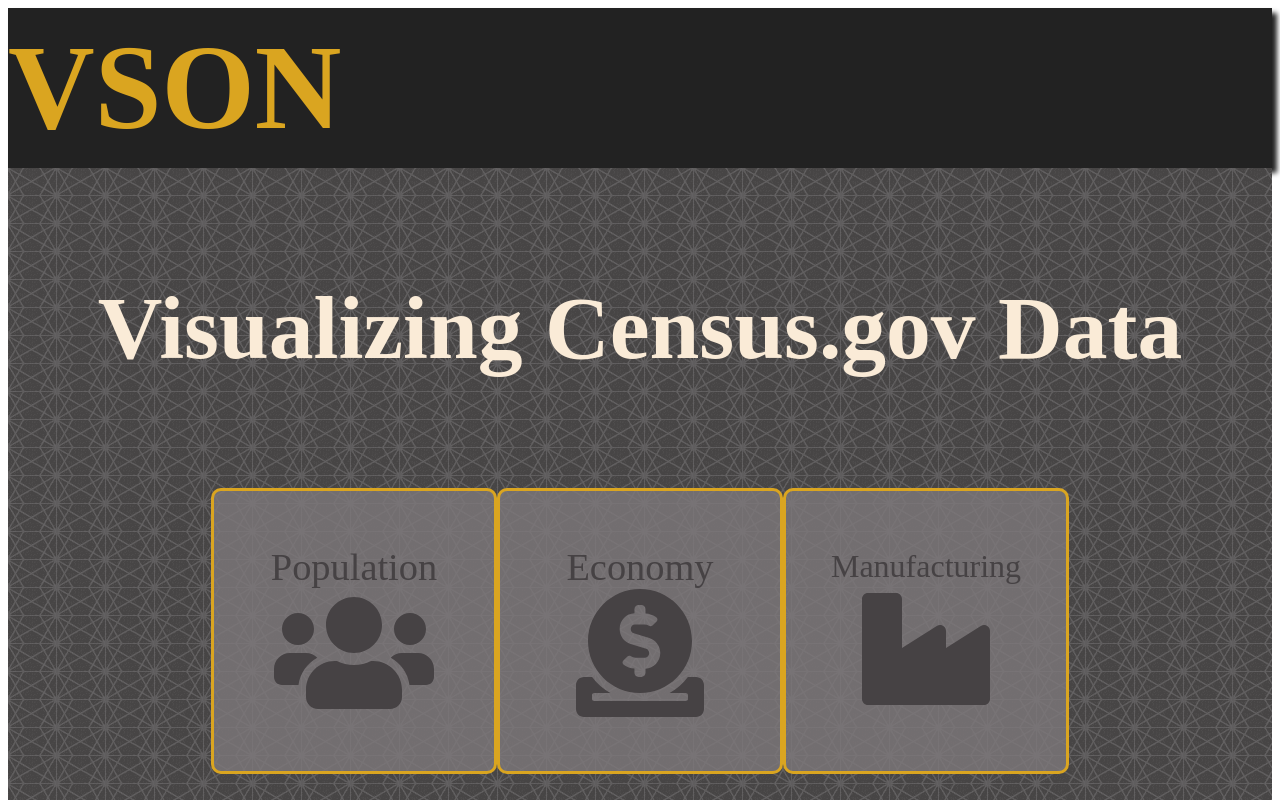
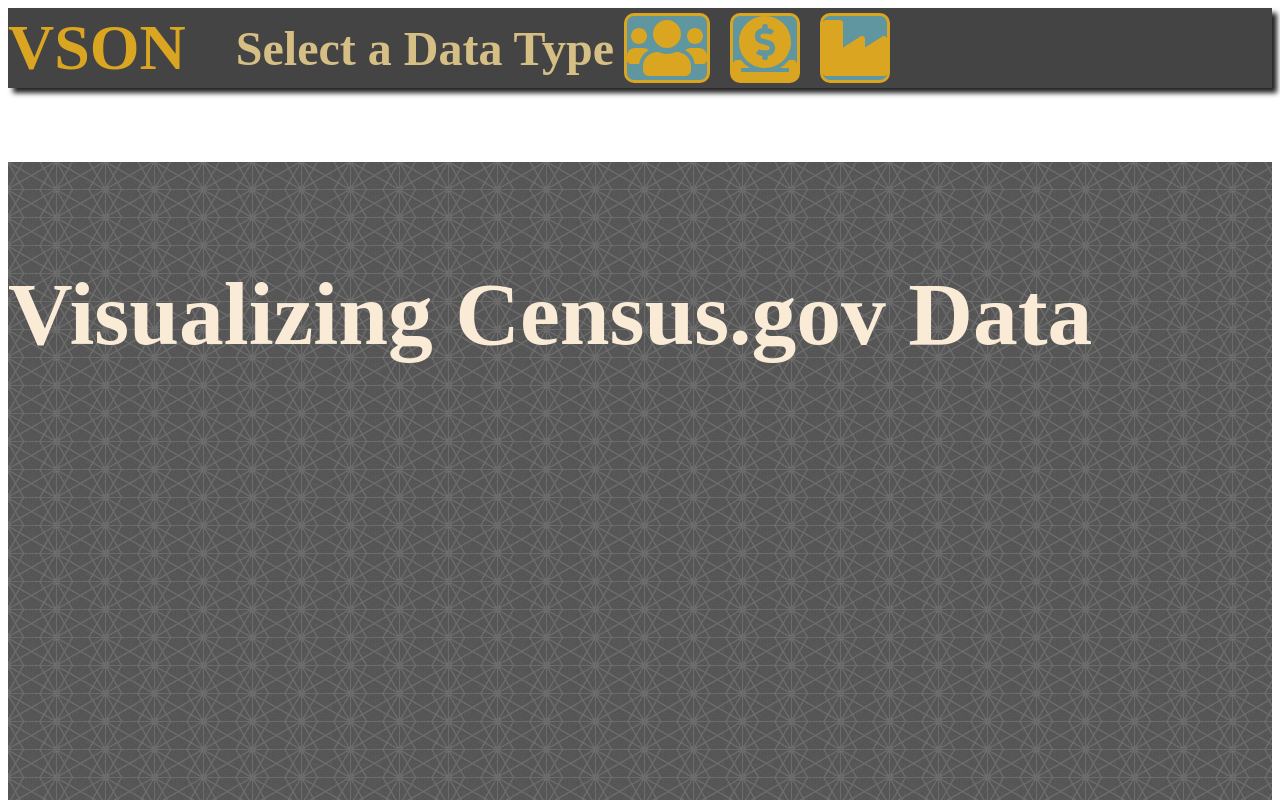
Before and after one commit to M-garrigan/3-Reducers, a React app: page / in a window 1280 px wide. Shown: the top 800 px of the page. Built offline with nearby package versions, Linux system fonts and the light colour scheme; the HTML template or start-up script is replaced by a standard one.

Commit message:
Remake of Main Banner.
Moved the methods and icons from the main body(splash page) to
the main banner.
Added some stylings.
This still needs tooltips on hover for the icons that float right.

```diff
--- a/src/components/App.jsx
+++ b/src/components/App.jsx
@@ -8,7 +8,7 @@
 export default class App extends React.Component {
 
   state = {
-      dataSet: 'none'
+      dataSet: 'Select a Data Type'
     }
 
   handleDataSetChange = (e, name) => {
@@ -18,18 +18,20 @@
 
   resetStateToRenderHome = e => {
     e.preventDefault();
-    this.setState({ dataSet: 'none' })
+    this.setState({ dataSet: 'Select a Data Type' })
   }
 
   render() {
 
     return (
       <div className='main_wrapper'>
-        <Banner dataSet={this.state.dataSet}/>
-        <Main
+        <Banner
           dataSet={this.state.dataSet}
           handleDataSetChange={this.handleDataSetChange}
           resetStateToRenderHome={this.resetStateToRenderHome}
+        />
+        <Main
+          dataSet={this.state.dataSet}
         />
       </div>
     );
--- a/src/components/Banner.jsx
+++ b/src/components/Banner.jsx
@@ -1,37 +1,67 @@
 
 import React from 'react';
+import { FontAwesomeIcon } from '@fortawesome/react-fontawesome';
+import { faUsers, faDonate, faIndustry } from '@fortawesome/free-solid-svg-icons';
 import '../styles/Banner.css';
 
-class Banner extends React.Component {
+const Banner = (props) => {
 
-  state = {}
+  return (
+    <div className='banner-wrapper'>
 
+      <div className="text-left">
+        <h2
+          className="banner-logo"
+          onClick={e => props.resetStateToRenderHome(e)}
+        >VSON</h2>
+        <h3 className="data-type">
+          {props.dataSet}
+        </h3>
+      </div>
 
-  seedInitData = (e) => {
-    e.preventDefault();
-    axios.get('/seed')
-      .catch( err => console.log(err))
-  }
+      <div className="icons-right">
+        <div
+          className="pop-category data-category"
+          value='Population'
+          onClick={e => props.handleDataSetChange(e, 'Population')}
+        >
+          <span className="icon-span">
+            <FontAwesomeIcon
+              size='4x'
+              icon={faUsers}
+            />
+          </span>
+        </div>
 
-  render() {
+        <div
+          className="econ-category data-category"
+          value='Economy'
+          onClick={e => props.handleDataSetChange(e, 'Economy')}
+        >
+          <span className="icon-span">
+            <FontAwesomeIcon
+              size='4x'
+              icon={faDonate}
+            />
+          </span>
+        </div>
 
-    if (this.props.dataSet === 'none') {
-      return (
-        <div className='banner_wrapper'>
-          <h2 className="banner_logo">VSON</h2>
+        <div
+          className="manuf-category data-category"
+          value='Manufacturing'
+          onClick={e => props.handleDataSetChange(e, 'Manufacturing')}
+        >
+          <span className="icon-span">
+            <FontAwesomeIcon
+              size='4x'
+              icon={faIndustry}
+            />
+          </span>
         </div>
-      )
-    } else {
-      return (
-        <div className='banner_wrapper'>
-          <h2 className="banner_logo" onClick={(e) => resetStateToRenderHome(e)}>VSON</h2>
-          <h3 className="dataType_logo">
-            {this.props.dataSet}
-          </h3>
-        </div>
-      )
-    }
-  }
+
+      </div>
+    </div>
+  )
 }
 
 export default Banner;
--- a/src/components/Main.jsx
+++ b/src/components/Main.jsx
@@ -3,11 +3,8 @@
 import PopulationChart from './PopulationChart/PopulationChart.jsx';
 import EconomyChart from './EconomyChart/EconomyChart.jsx';
 import ManufacturingChart from './ManufacturingChart/ManufacturingChart.jsx';
-import { FontAwesomeIcon } from '@fortawesome/react-fontawesome';
-import { faUsers, faDonate, faIndustry } from '@fortawesome/free-solid-svg-icons';
 
 import '../styles/Main.css';
-
 
 export default class Main extends React.Component {
   state = {
@@ -26,69 +23,12 @@
       return (<ManufacturingChart />)
     } else {
         return (
-          <div className="select_a_category">
-
-            <h2 className="select_a_category_header">
+          <div className="splash-wrapper">
+            <h2 className="splash-text">
               Visualizing Census.gov Data
             </h2>
-
-            <div className="data_category_wrapper">
-              <div
-                className="pop_category data_category"
-                value='Population'
-                onClick={e => this.props.handleDataSetChange(e, 'Population')}
-              >
-                <div className="data_category_title">
-                  Population
-                </div>
-                <span className="icon_span">
-                  <FontAwesomeIcon
-                    className='icon'
-                    color='rgb(70, 66, 68)'
-                    size='8x'
-                    icon={faUsers}
-                  />
-              </span>
-              </div>
-
-              <div
-                className="econ_category data_category"
-                value='Economy'
-                onClick={e => this.props.handleDataSetChange(e, 'Economy')}
-              >
-                <div className="data_category_title">
-                  Economy
-                </div>
-                <span className="icon_span">
-                  <FontAwesomeIcon
-                    className='icon'
-                    color='rgb(70, 66, 68)'
-                    size='8x'
-                    icon={faDonate}
-                  />
-              </span>
-              </div>
-
-              <div
-                className="manuf_category data_category"
-                value='Manufacturing'
-                onClick={e => this.props.handleDataSetChange(e, 'Manufacturing')}
-              >
-                <div className="manuf_category_title">
-                  Manufacturing
-                </div>
-                <span className="icon_span" value='Manufacturing'>
-                  <FontAwesomeIcon
-                    className='icon'
-                    color='rgb(70, 66, 68)'
-                    size='8x'
-                    icon={faIndustry}
-                  />
-                </span>
-                </div>
-              </div>
           </div>
             )
           }
-        }
+  }
 }
--- a/src/components/PopulationChart/PopulationChart.jsx
+++ b/src/components/PopulationChart/PopulationChart.jsx
@@ -25,7 +25,6 @@
   }
 
   handleSortBy = event => {
-    console.log('sort:')
     event.preventDefault();
     this.setState({
       sortBy: event.target.value
@@ -70,6 +69,7 @@
         })
         .catch(error => console.error('Error retrieving list of available states:', error));
     }
+
     return (
       <div className='population_chart_wrapper'>
         <SubBanner />
--- a/src/components/SubBanner.jsx
+++ b/src/components/SubBanner.jsx
@@ -11,24 +11,28 @@
     super(props)
   }
 
+
   render() {
     return (
       <div className="subBanner_wrapper">
         <div className="icon_group">
 
+          <div className="chart-group">
             <span className="icon_span">
               <FontAwesomeIcon
-              className='icon'
-              color='#444'
+                className='sub-icon'
                 size='3x'
                 icon={faChartBar}
               />
             </span>
+            <span className="chart-title">Bar</span>
+          </div>
+
 
           <span className="icon_span">
             <FontAwesomeIcon
-              className='icon'
-              color='#444'
+              className='sub-icon'
+
               size='3x'
               icon={faChartPie}
             />
--- a/src/styles/App.css
+++ b/src/styles/App.css
@@ -12,17 +12,3 @@
   padding: 150px 0 0 200px;
   text-shadow: 5px 5px 5px black;
 }
-
-.explore_button {
-  border: 3px solid  rgb(131, 196, 196);
-  border-radius: 4px;
-  color: rgb(131, 196, 196);
-  display: inline-block;
-  font-size: 12vw;
-  margin: 0 0 0 50%;
-  padding: 30px;
-  text-shadow: 5px 5px 5px black;
-}
-.main_wrapper {
-  background: rgb(216, 213, 213);
-}
--- a/src/styles/Banner.css
+++ b/src/styles/Banner.css
@@ -1,23 +1,43 @@
 
-.banner_wrapper {
+.banner-wrapper {
   align-items: center;
-  background: #222222;
+  background: #444;
   box-shadow: 5px 5px 5px rgb(35, 35, 35);
   display: flex;
-  height: 20vh;
+  height: 5rem;
 }
 
-.banner_logo{
-  color: goldenrod;
-  font-size: 15vh;
-  text-shadow: 3px 3px 3px 3px rgb(230, 199, 122);
-  z-index: 10;
+.text-left {
+  align-items: center;
+  display: flex;
+  justify-content: center;
 }
 
-.dataType_logo {
+.banner-logo{
+  color: goldenrod;
+  font-size: 4rem;
+  text-shadow: 3px 3px 3px 3px rgb(230, 199, 122);
+}
+
+.data-type {
   color: rgb(214, 191, 132);
-  font-size: 12vh;
+  font-size: 3rem;
   padding-left: 50px;
   text-shadow: 3px 3px 3px 3px rgb(230, 199, 122);
-  z-index: 10;
 }
+
+/* Start Icon Cluster */
+.icons-right {
+  align-items: center;
+  display: flex;
+  justify-content: center;
+}
+
+.data-category {
+  align-items: center;
+  background: rgb(95, 150, 160);
+  border: 3px solid goldenrod;
+  border-radius: 10px;
+  color: goldenrod;
+  margin: 0 10px;
+}
--- a/src/styles/Main.css
+++ b/src/styles/Main.css
@@ -3,61 +3,15 @@
   height: 100%;
   width: 100%;
 }
-.select_a_category {
-  align-items: center;
-  background: rgb(71, 69, 69)
-  ;
+.splash-wrapper {
+  background: #555;
   background-image: url('../assets/black-thread-light.png');
-  display: flex;
-  flex-flow: column;
-  height: 80vh;
-  justify-content: space-evenly;
+  height: 200vh;
+  margin: 0 auto;
 }
 
-.select_a_category_header {
+.splash-text {
   color: antiquewhite;
   font-size: 7vw;
+  padding: 100px 0 0;
 }
-
-.data_category_wrapper {
-  align-items: center;
-  display: flex;
-  flex-wrap: wrap;
-  justify-content: center;
-  width: 80vw;
-}
-
-.data_category {
-  align-items: center;
-  background: rgba(126, 121, 123, 0.8);
-  border: 3px solid goldenrod;
-  border-radius: 10px;
-  display: flex;
-  flex-flow: column;
-  height: 35vh;
-  justify-content: center;
-  width: 35vh;
-}
-
-/* On hover style change */
-.data_category:hover .icon {
-  color: goldenrod;
-}
-
-.data_category:hover .data_category_title{
-  color: goldenrod;
-}
-
-.data_category:hover {
-  background: rgb(95, 150, 160);
-}
-
-.manuf_category_title {
-  color: rgb(70, 66, 68);
-  font-size: 2.5vw;
-}
-
-.data_category_title {
-  color: rgb(70, 66, 68);
-  font-size: 3vw;
-}
--- a/src/styles/PopulationChart.css
+++ b/src/styles/PopulationChart.css
@@ -4,13 +4,7 @@
 }
 
 .view_wrapper {
-  background:
-  radial-gradient(circle at 0% 50%, rgba(192, 32, 96, 0) 36px,
-  rgba(126, 121, 123, 0.2) 40px, rgba(192, 32, 96, 0) 11px) 0px 40px,
-  radial-gradient(at 100% 100%, rgba(56, 47, 51, 0) 36px,
-  rgba(126, 121, 123, 0.2) 40px, rgba(192, 32, 96, 0) 44px),
-  rgba(193, 194, 191, 0.3);
-  background-size: 80px 80px;
+  background: antiquewhite;
   display: flex;
   height: 70vh;
 }
--- a/src/styles/SubBanner.css
+++ b/src/styles/SubBanner.css
@@ -10,6 +10,17 @@
   justify-content: space-around;
 }
 
+.chart-group {
+  border: 3px solid #444;
+  color: #444;
+
+  /* height: 100px; */
+  /* text-shadow: 5px 5px 5px black; */
+}
+
+.chart-title {
+  font-size: 3rem;
+}
 .save_chart {
   background: #444;
   border: 2px solid rgb(219, 173, 57);
```
Also changed, not shown: 1 other file (tests, documents, lock files or other folders). Lines whose indentation alone changed are shown as unchanged.
